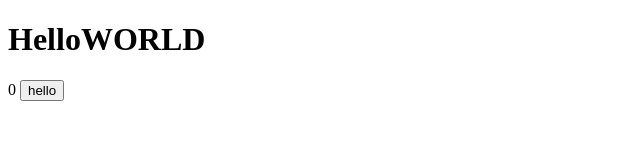
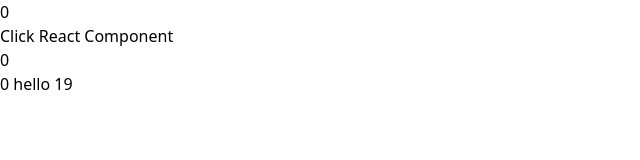
Before and after one commit to kiritocode1/kiritocode1.github.io, an Astro site: page / in a window 1280 px wide. Shown: the whole page, without its empty margins (0-640 px from the left). Built offline with nearby package versions, Linux system fonts and the light colour scheme; Astro itself is replaced by a stand-in of ours.

Commit message:
TAILWIND AND SOME ERROR FIXED CODE

```diff
--- a/astro.config.mjs
+++ b/astro.config.mjs
@@ -5,7 +5,10 @@
 import sitemap from '@astrojs/sitemap';
 
 // https://astro.build/config
+import tailwind from "@astrojs/tailwind";
+
+// https://astro.build/config
 export default defineConfig({
-	site: 'https://example.com',
-	integrations: [mdx(), sitemap(),react(), vue()],
+  site: 'https://example.com',
+  integrations: [mdx(), sitemap(), react(), vue(), tailwind()]
 });
--- a/package.json
+++ b/package.json
@@ -14,11 +14,15 @@
     "@astrojs/mdx": "^0.12.1",
     "@astrojs/rss": "^1.0.3",
     "@astrojs/sitemap": "^1.0.0",
-    "astro": "^1.6.13"
+    "@astrojs/tailwind": "^2.1.3",
+    "astro": "^1.6.13",
+    "tailwindcss": "^3.2.4"
   },
   "devDependencies": {
     "@astrojs/react": "^1.2.2",
     "@astrojs/vue": "^1.2.1",
+    "prettier": "^2.8.1",
+    "prettier-plugin-astro": "^0.7.0",
     "react": "^18.2.0",
     "react-dom": "^18.2.0",
     "vue": "^3.2.45"
--- a/src/components/HelloReact.jsx
+++ /dev/null
@@ -1,7 +0,0 @@
-const RC = () =>{
-    return (<h1>Hello
-        <b>WORLD </b>
-    </h1>)
-};
-
-export default RC ;
--- /dev/null
+++ b/src/components/HelloReact.tsx
@@ -0,0 +1,24 @@
+import { useState , useEffect } from "react";
+
+
+const RC = () =>{
+const [hello , sethello] = useState(0);
+const [Result, setResult]:[number, Function] = useState(0);
+
+
+
+useEffect(() => {
+  setResult(Result+hello);
+}, [])
+
+
+    return (<div>
+    <h1>{hello}
+    </h1>
+        <button onClick={() => sethello(hello+1)}>Click React Component</button>
+<h1>{Result}</h1>
+
+    </div>);
+};
+
+export default RC ;
--- a/src/pages/index.astro
+++ b/src/pages/index.astro
@@ -2,11 +2,12 @@
 import RC from '../components/HelloReact';
 import VC from '../components/HelloVue.vue';
 
-
+const make_happy = 19 ;
 ---
 <!DOCTYPE html>
 <html lang="en">
 	<main></main>
-	<RC/>
+	<RC client:idle/>
 	<VC client:load/>
+	{make_happy}
 </html>
--- /dev/null
+++ b/tailwind.config.cjs
@@ -0,0 +1,8 @@
+/** @type {import('tailwindcss').Config} */
+module.exports = {
+	content: ['./src/**/*.{astro,html,js,jsx,md,mdx,svelte,ts,tsx,vue}'],
+	theme: {
+		extend: {},
+	},
+	plugins: [],
+}
```
Also changed, not shown: 1 other file.
